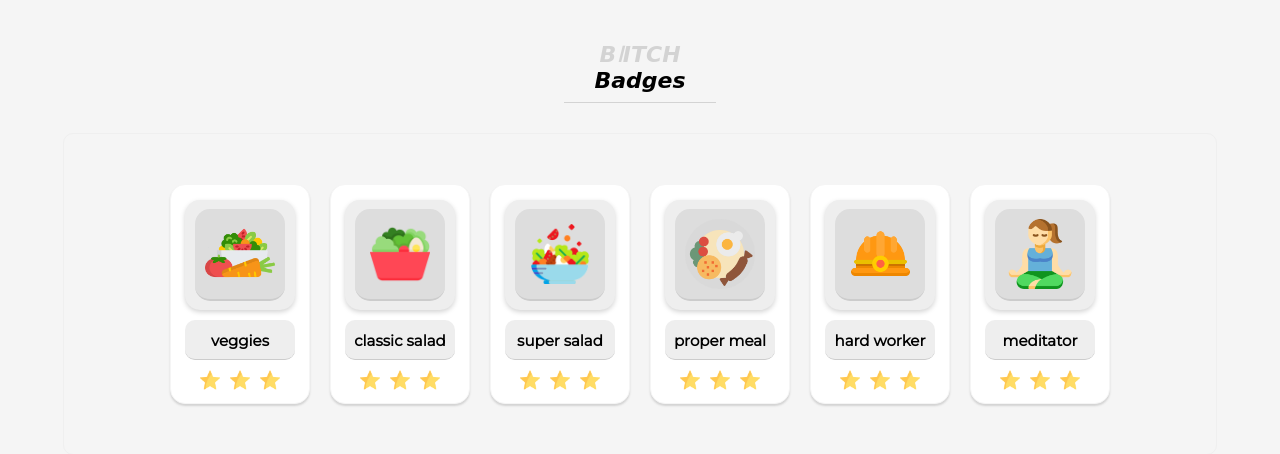
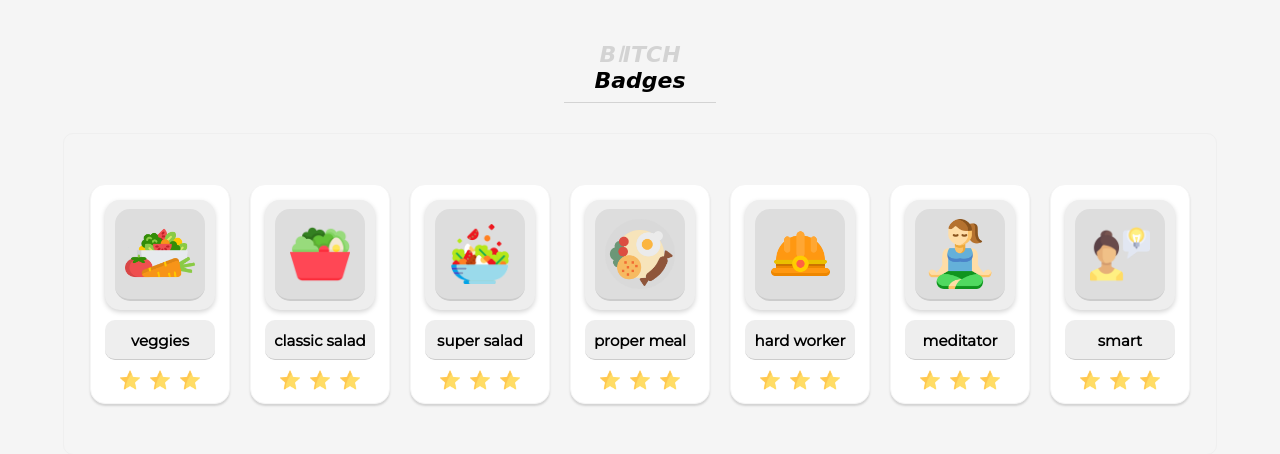
Before and after one commit to anjandash/badger, a PHP site: page / in a window 1280 px wide. Shown: the part 94-548 px from the top of the page. Run offline with PHP 8.4, Linux system fonts and the light colour scheme; some web fonts are replaced.

Commit message:
added smart badge

```diff
--- a/index.html
+++ b/index.html
@@ -131,6 +131,24 @@
                 </div>
             </div>
 
+            <div class="badgeSuper">
+                <div class="badgeHolder">
+                    <div class="badgeOutline">
+                        <div class="badgeImgHolder" id="smartWoman"></div>
+                    </div>
+                </div>
+
+                <div class="badgeText">
+                    <p>smart</p>
+                </div>
+
+                <div class="badgeStars">
+                    <div class="star"></div>
+                    <div class="star"></div>
+                    <div class="star"></div>
+                </div>
+            </div>
+
         </div>
     </div>
 </body>
--- a/style.css
+++ b/style.css
@@ -184,6 +184,13 @@ body{
     background-size: contain;
 }
 
+#smartWoman{
+    width: 60px;
+    height: 60px;
+    background-image: url('img/smart.png');
+    background-size: contain;
+}
+
 .badgeText{
     width: 110px;
     height: 40px;
```
Also changed, not shown: img/smart.png (added).
